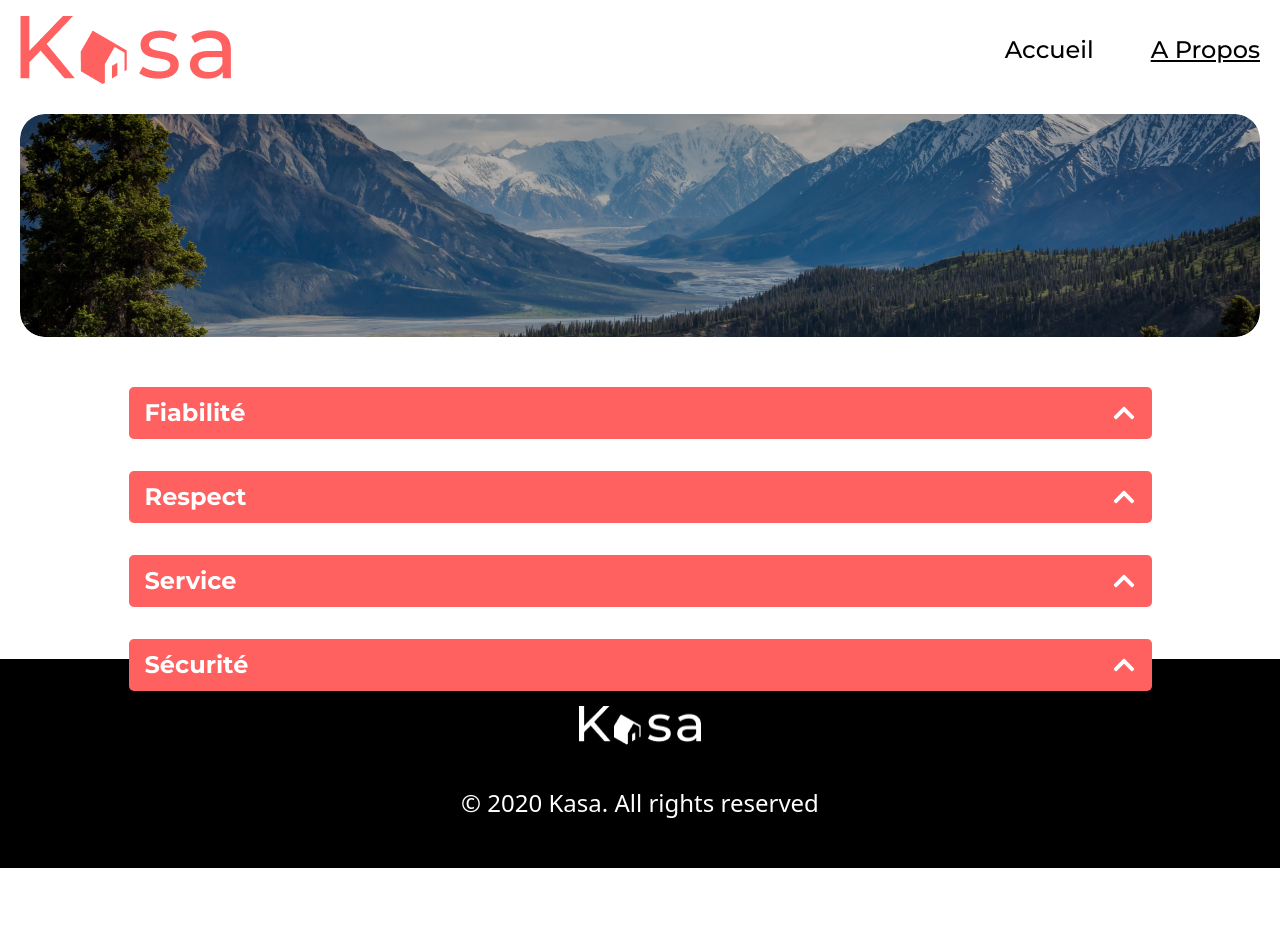
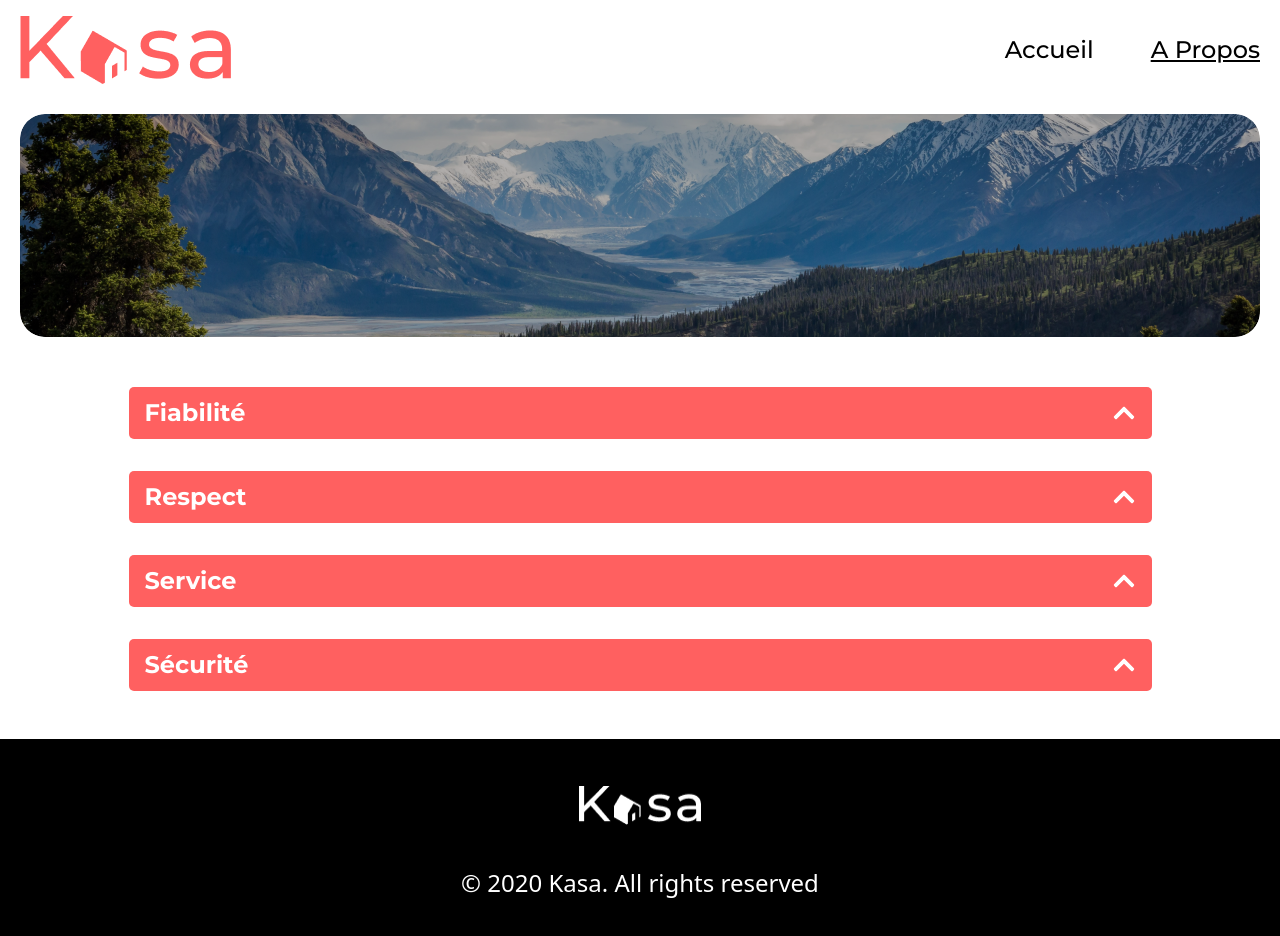
Before and after one commit to S0ph1e22/Kasa, a React (Vite) app: page /APropos in a window 1280 px wide. Shown: the top 936 px of the page. Before the commit the page ends 868 px from the top, so only its background shows below. Built offline with nearby package versions, Linux system fonts and the light colour scheme; a web font is replaced by a local one.

Commit message:
footer plus sur le txt a propos

```diff
--- a/src/components/Footer.jsx
+++ b/src/components/Footer.jsx
@@ -5,10 +5,8 @@ import logo from "../assets/logo-footer.png"
 function Footer(){
     return (
         <footer className="footer">
-
                 <img src={logo} alt='logo kasa' className="kasa-logo-footer" />
                 <p>© 2020 Kasa. All rights reserved</p>
-
         </footer>
     )
 }
--- a/src/pages/Apropos.jsx
+++ b/src/pages/Apropos.jsx
@@ -6,9 +6,7 @@ import banner_a_propos from "../assets/banner-a-propos.png";
 function APropos(){
 return(
     <>
-        <div className='a-propos-banner'>
-            <Banner image={banner_a_propos} />
-        </div>
+        <Banner image={banner_a_propos} />
         <div className='txt-collabs'>
             <Collabs textTitle="Fiabilité " textCollabs="Les annonces postées sur Kasa garantissent une fiabilité totale. Les photos sont conformes aux logements, et toutes les informations sont régulièrement vérifiées par nos équipes."/>
             <Collabs textTitle="Respect" textCollabs="La bienveillance fait partie des valeurs fondatrices de Kasa. Tout comportement discriminatoire ou de perturbation du voisinage entraînera une exclusion de notre plateforme." />
--- a/src/styles/Apropos.scss
+++ b/src/styles/Apropos.scss
@@ -1,10 +1,9 @@
 .txt-collabs { //les 4 collabs
-    top: 5em;
-    position: relative;
     align-items: center;
     width: 1023px;
     margin: 0 auto;
     display: grid;
+    padding-top: 80px;
 
     @media (max-width:768px){
         margin-bottom: -90px;
```
